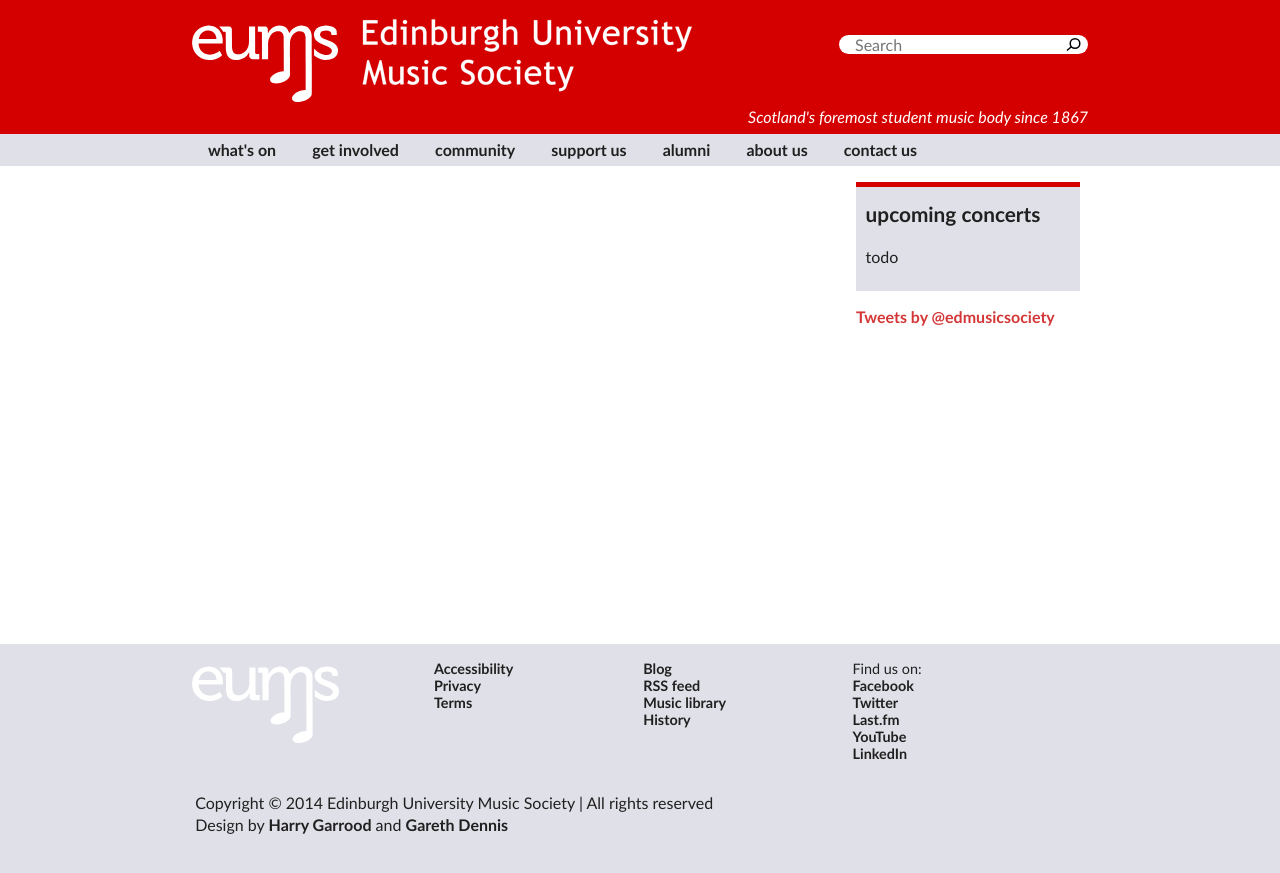
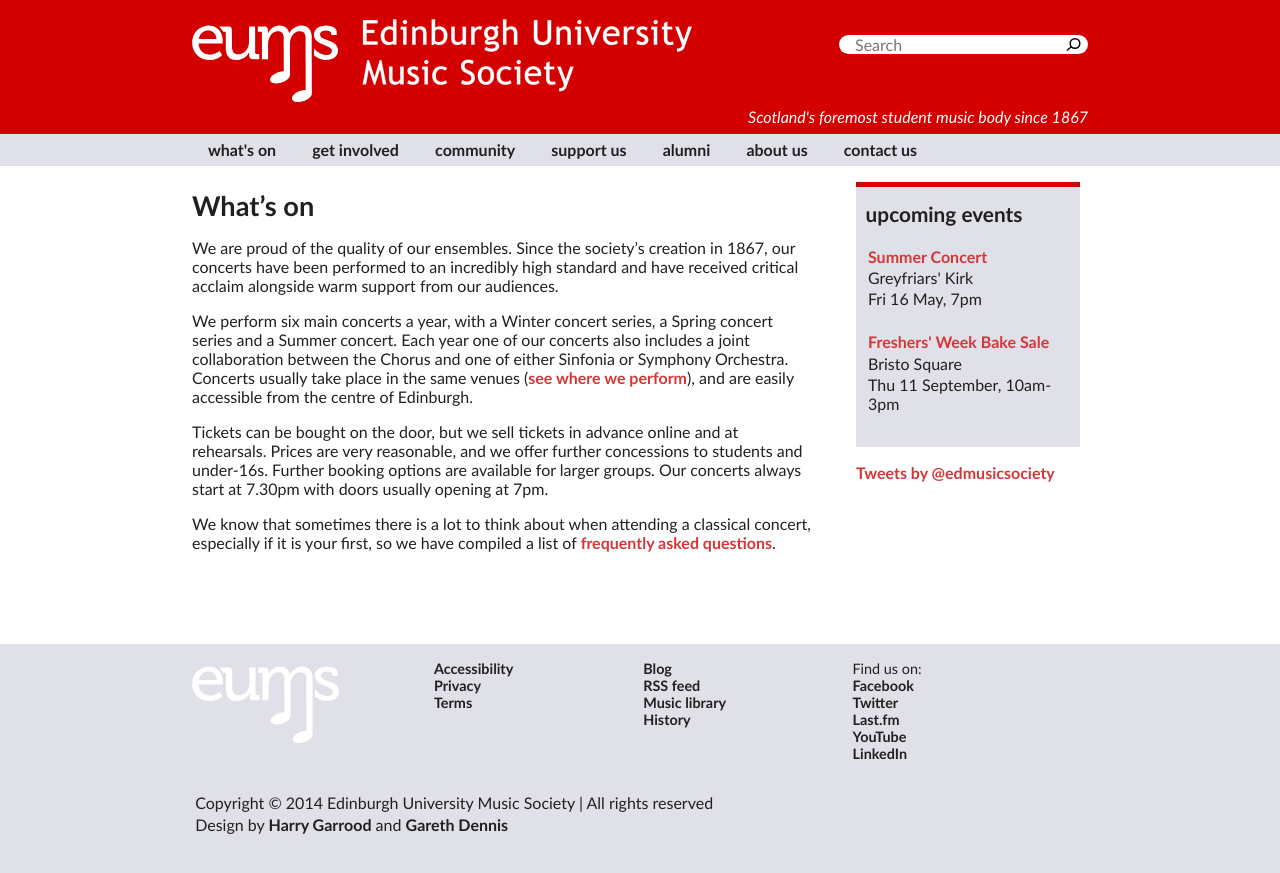
Before and after one commit to eums/website, a Jekyll site: the page built from whats-on/index.markdown, in a window 1280 px wide. Shown: the top 873 px of the page. Built offline with Jekyll 4.4.1, drawn with Linux system fonts in a browser that asks for light colours; comment, search, counter and statistics services are not loaded.

Commit message:
sprucing on whats-on and events

```diff
--- /dev/null
+++ b/_data/events.yml
@@ -0,0 +1,15 @@
+---
+- title: Summer Concert
+  description: todo
+  location: Greyfriars' Kirk
+  url: /blog/2014/summer-concert/
+  date: 2014-05-16
+  time: 7pm
+  upcoming: true
+- title: Freshers' Week Bake Sale
+  description: todo
+  location: Bristo Square
+  url: /blog/2014/freshers-week/
+  date: 2014-09-11
+  time: 10am-3pm
+  upcoming: true
--- a/_includes/sidebar.html
+++ b/_includes/sidebar.html
@@ -1,4 +1,10 @@
 <div class="box">
-<h3>upcoming concerts</h3>
-<p>todo</p>
+<h3>upcoming events</h3>
+{% for event in site.data.events where event.upcoming %}
+<div class="event">
+<p><a href="{{ event.url }}">{{ event.title }}</a></p>
+<p>{{ event.location }}</p>
+<p>{{ event.date | date: "%a %-d %B" }}, {{ event.time }}</p>
 </div>
+{% endfor %}
+</div>
--- a/_sass/_styles.scss
+++ b/_sass/_styles.scss
@@ -268,6 +268,15 @@
     }
 }
 
+/* sidebar events */
+.event {
+    margin-bottom: 1.5em;
+
+    p {
+        margin: 0.15em;
+    }
+}
+
 main img {
     margin-left: auto;
     margin-right: auto;
--- a/whats-on/index.markdown
+++ b/whats-on/index.markdown
@@ -3,10 +3,23 @@
 title: "What's on"
 ---
 
-{% for post in site.posts %}
-{% if post.tags contains 'Concerts' and post.is_upcoming %}
-### {{ post.title }}
+## What's on
 
-{{ post.content }}
-{% endif %}
-{% endfor %}
+We are proud of the quality of our ensembles. Since the society's creation in
+1867, our concerts have been performed to an incredibly high standard and have
+received critical acclaim alongside warm support from our audiences.
+
+We perform six main concerts a year, with a Winter concert series, a Spring
+concert series and a Summer concert. Each year one of our concerts also
+includes a joint collaboration between the Chorus and one of either Sinfonia or
+Symphony Orchestra. Concerts usually take place in the same venues ([see where
+we perform](/venues/)), and are easily accessible from the centre of Edinburgh.
+
+Tickets can be bought on the door, but we sell tickets in advance online and at
+rehearsals. Prices are very reasonable, and we offer further concessions to
+students and under-16s. Further booking options are available for larger
+groups. Our concerts always start at 7.30pm with doors usually opening at 7pm.
+
+We know that sometimes there is a lot to think about when attending a classical
+concert, especially if it is your first, so we have compiled a list of
+[frequently asked questions](/concert-faqs/).
```
